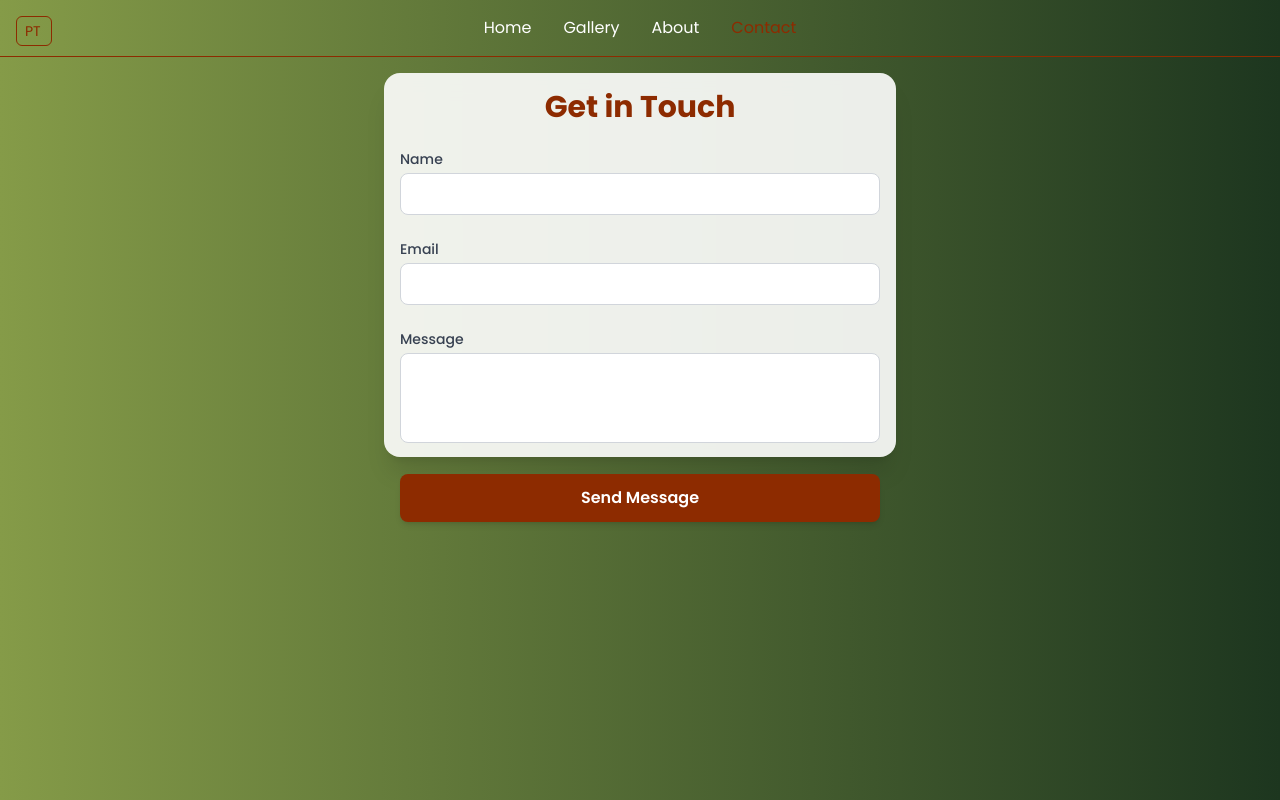
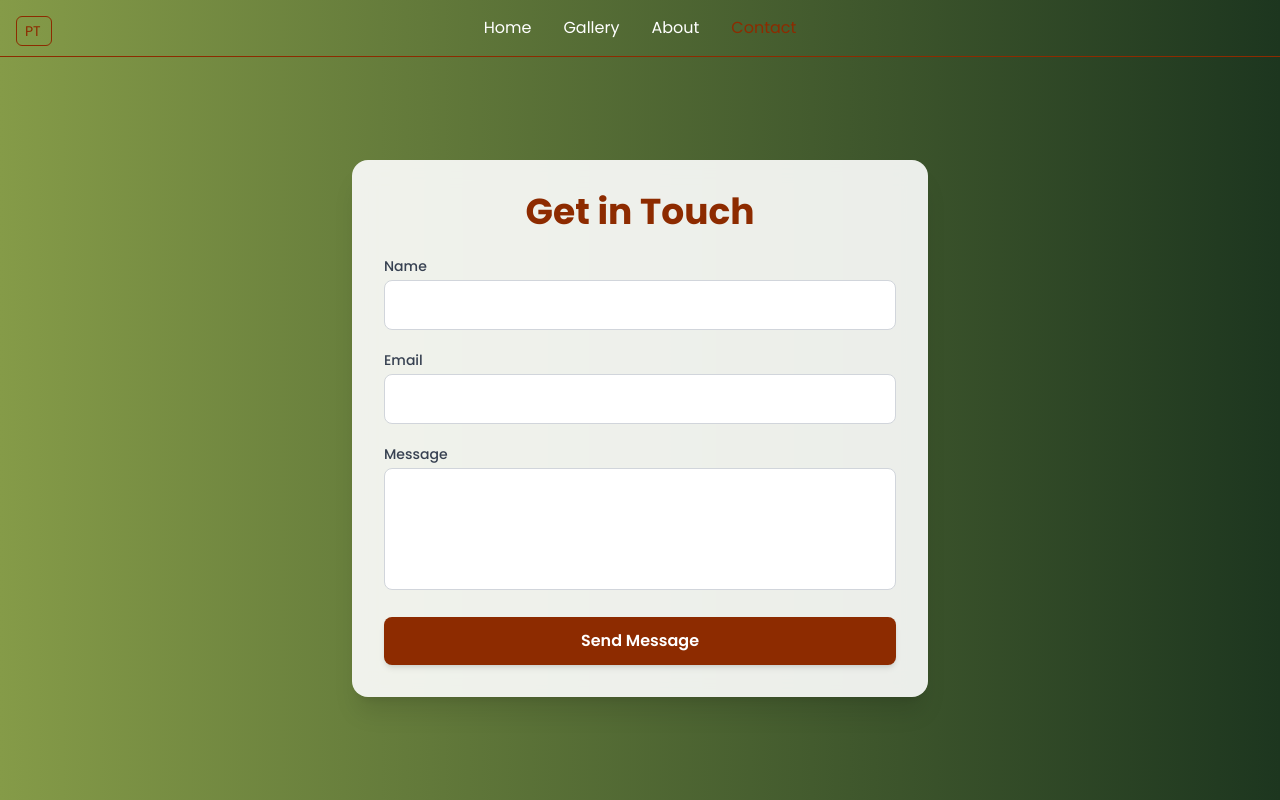
Before and after one commit to Leeonealves/portfolio-fotografia, a React (Vite) app in the folder Frontend/: page /contact in a window 1280 px wide. Built offline with nearby package versions, Linux system fonts and the light colour scheme.

Commit message:
Update Contact component for better resposability

```diff
--- a/Frontend/src/pages/Contact.tsx
+++ b/Frontend/src/pages/Contact.tsx
@@ -4,11 +4,16 @@ import { useTranslation } from "react-i18next";
 
 function Contact() {
   const { t } = useTranslation();
-  const [form, setForm] = useState({name: "", email: "", message: "", });
+  const [form, setForm] = useState({
+    name: "",
+    email: "",
+    message: "",
+  });
 
   const handleChange = (
-  e: React.ChangeEvent<HTMLInputElement | HTMLTextAreaElement>) => {
-  setForm({ ...form, [e.target.name]: e.target.value });
+    e: React.ChangeEvent<HTMLInputElement | HTMLTextAreaElement>
+  ) => {
+    setForm({ ...form, [e.target.name]: e.target.value });
   };
 
   const handleSubmit = async (e: React.FormEvent) => {
@@ -23,7 +28,7 @@ function Contact() {
             "Content-Type": "application/json",
           },
           body: JSON.stringify(form),
-        },
+        }
       );
 
       const data = await response.json();
@@ -32,10 +37,8 @@ function Contact() {
         throw new Error(data.error || "Erro ao enviar");
       }
 
-      console.log(data);
       alert("Mensagem enviada ✨");
 
-      // limpar formulário
       setForm({ name: "", email: "", message: "" });
     } catch (error) {
       console.error(error);
@@ -44,43 +47,75 @@ function Contact() {
   };
 
   return (
-    <div className="min-h-screen bg-gradient-to-r from-[#859B48] to-[#1D361F]">
+    <div className="min-h-screen flex flex-col bg-gradient-to-r from-[#859B48] to-[#1D361F]">
       <Navbar />
-      <div className="flex items-center justify-center px-6 py-4 ">
 
-        <div className="w-full md:h-96 max-w-lg bg-white/90 backdrop-blur-md rounded-2xl shadow-xl p-4 ">
+      {/* Centralização vertical real */}
+      <div className="flex-1 flex items-center justify-center px-4">
 
-          <h2 className="text-3xl font-bold text-[#8D2B00] mb-6 text-center">
+        {/* Card */}
+        <div className="w-full max-w-xl bg-white/90 backdrop-blur-md rounded-2xl shadow-xl p-6 sm:p-8">
+
+          {/* Título */}
+          <h2 className="text-2xl sm:text-3xl md:text-4xl font-bold text-[#8D2B00] mb-6 text-center">
             {t("homepage.contact.title")}
           </h2>
-          <form onSubmit={handleSubmit} className="space-y-6">
 
+          <form onSubmit={handleSubmit} className="space-y-5">
+
+            {/* Nome */}
             <div>
               <label className="block text-sm font-medium text-gray-700 mb-1">
                 {t("homepage.contact.nome")}
               </label>
-              <input type="text" name="name" value={form.name} onChange={handleChange} required className="w-full rounded-lg border border-gray-300 px-4 py-2 focus:outline-none focus:ring-2 focus:ring-[#8D2B00] transition"/>
+              <input
+                type="text"
+                name="name"
+                value={form.name}
+                onChange={handleChange}
+                required
+                className="w-full rounded-lg border border-gray-300 px-4 py-2 sm:py-3 focus:outline-none focus:ring-2 focus:ring-[#8D2B00] transition"
+              />
             </div>
 
+            {/* Email */}
             <div>
               <label className="block text-sm font-medium text-gray-700 mb-1">
                 {t("homepage.contact.email")}
               </label>
-              <input type="email" name="email" value={form.email} onChange={handleChange} required className="w-full rounded-lg border border-gray-300 px-4 py-2 focus:outline-none focus:ring-2 focus:ring-[#8D2B00] transition"/>
+              <input
+                type="email"
+                name="email"
+                value={form.email}
+                onChange={handleChange}
+                required
+                className="w-full rounded-lg border border-gray-300 px-4 py-2 sm:py-3 focus:outline-none focus:ring-2 focus:ring-[#8D2B00] transition"
+              />
             </div>
 
+            {/* Mensagem */}
             <div>
               <label className="block text-sm font-medium text-gray-700 mb-1">
                 {t("homepage.contact.message")}
               </label>
-              <textarea name="message" rows={3} value={form.message} onChange={handleChange} required className="w-full rounded-lg border border-gray-300 px-4 py-2 focus:outline-none focus:ring-2 focus:ring-[#8D2B00] transition resize-none"/>
+              <textarea
+                name="message"
+                rows={4}
+                value={form.message}
+                onChange={handleChange}
+                required
+                className="w-full rounded-lg border border-gray-300 px-4 py-2 sm:py-3 focus:outline-none focus:ring-2 focus:ring-[#8D2B00] transition resize-none"
+              />
             </div>
 
-            <button type="submit" className="w-full bg-[#8D2B00] text-white font-semibold py-3 rounded-lg hover:bg-[#a33400] transition duration-300 shadow-md">
+            {/* Botão */}
+            <button
+              type="submit"
+              className="w-full bg-[#8D2B00] text-white font-semibold py-3 rounded-lg hover:bg-[#a33400] transition duration-300 shadow-md"
+            >
               {t("homepage.contact.button")}
             </button>
           </form>
-
         </div>
       </div>
     </div>
```
